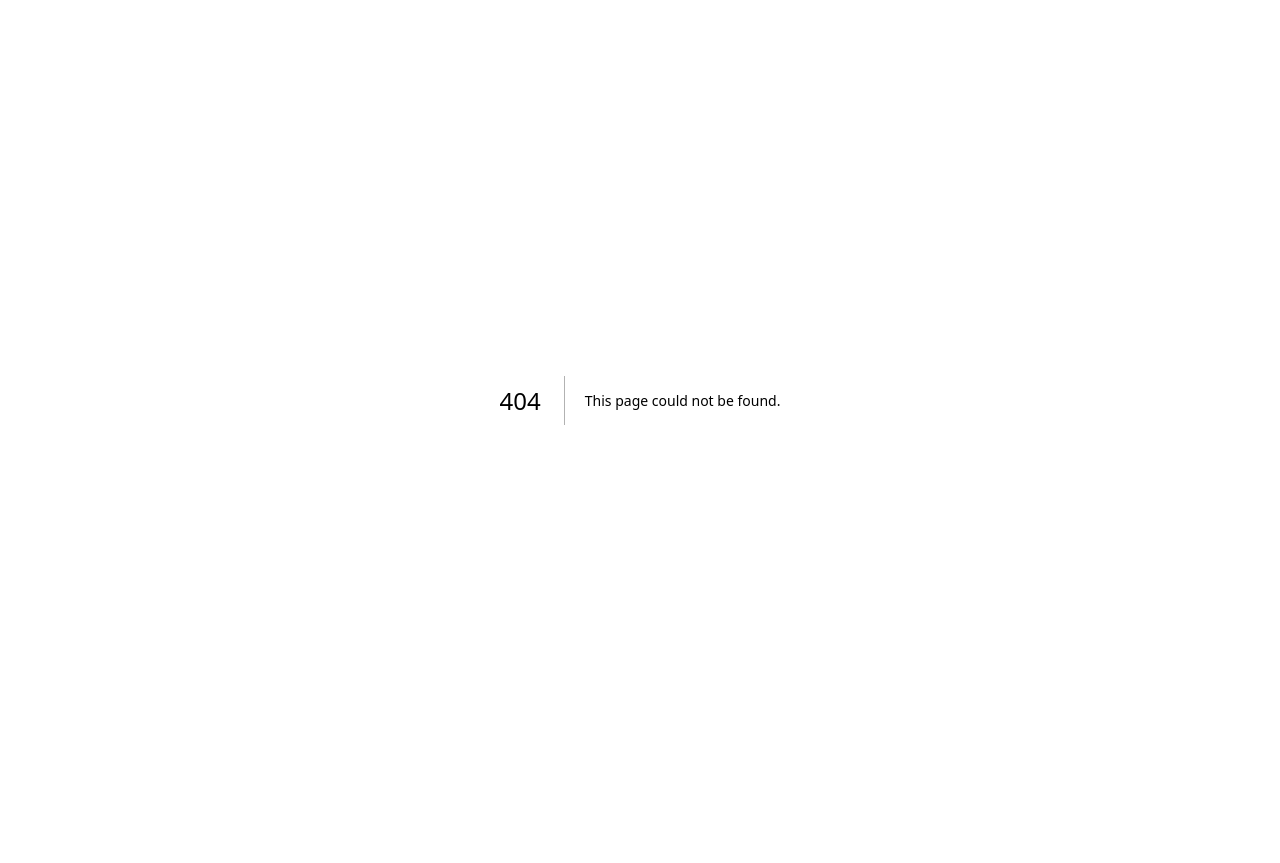
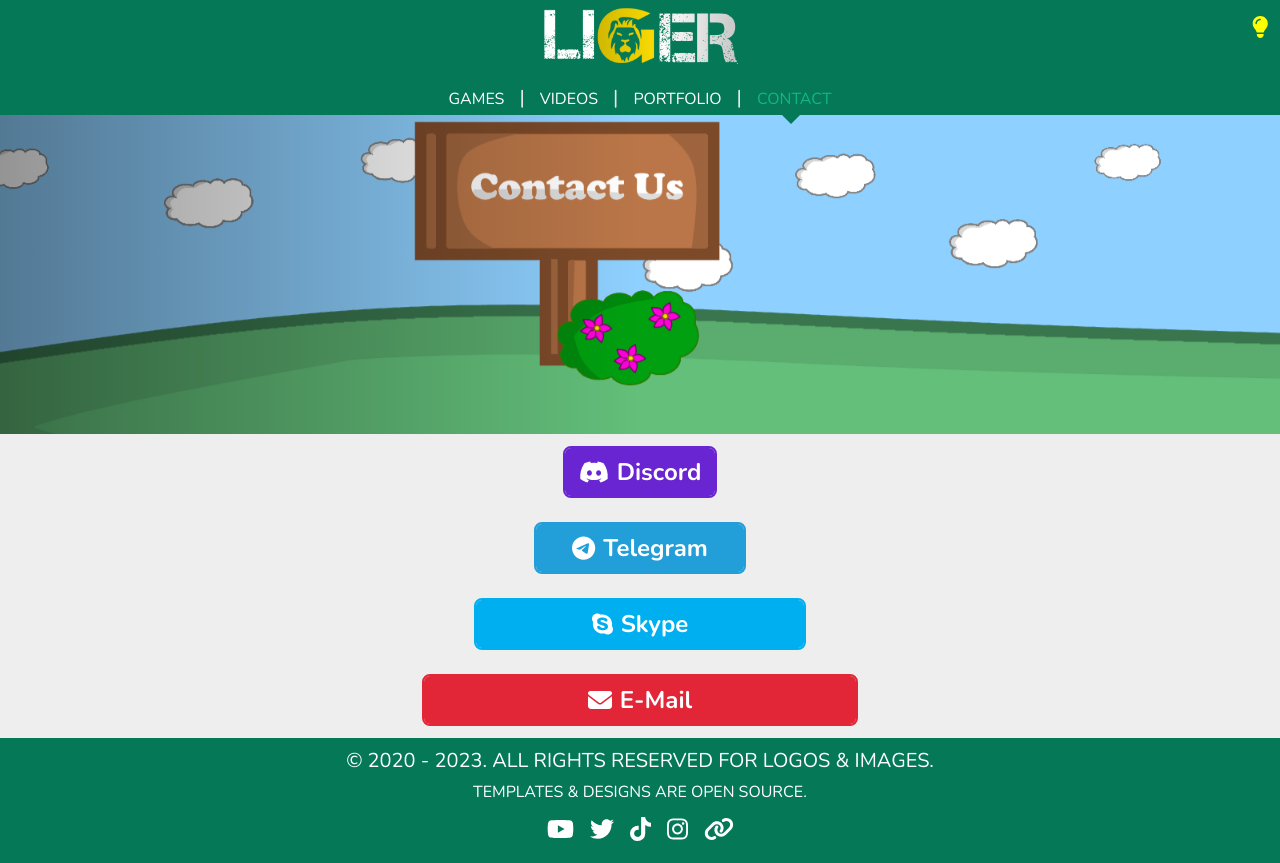
Before and after one commit to ImLionelGitz/Website, a Next.js app: page /contact in a window 1280 px wide. Before the commit this address had no page. Before the commit the page ends 800 px from the top, so only its background shows below. Built offline with nearby package versions, Linux system fonts and the light colour scheme.

Commit message:
New Update

```diff
--- a/next.config.js
+++ b/next.config.js
@@ -15,6 +15,11 @@ const nextConfig = {
             {
                 protocol: 'https',
                 hostname: 'images-wixmp-ed30a86b8c4ca887773594c2.wixmp.com',
+            },
+
+            {
+                protocol: 'https',
+                hostname: 'cdn.pixabay.com'
             }
         ],
     }
--- /dev/null
+++ b/src/app/contact/page.tsx
@@ -0,0 +1,45 @@
+'use client'
+
+import dynamic from 'next/dynamic'
+import Main from '../widgets/Main'
+import Picture from '../ui/Picture'
+import Footer from '../ui/FooterBar'
+import ContactSlot from '../widgets/ContactSlot'
+import { FontAwesomeIcon } from '@fortawesome/react-fontawesome'
+import { faDiscord, faSkype, faTelegram } from '@fortawesome/free-brands-svg-icons'
+import { faEnvelope } from '@fortawesome/free-solid-svg-icons'
+
+const NavBar = dynamic(() => import('@/app/ui/NavBar'), { ssr: false })
+
+
+export default function Contact() {
+    return (
+        <Main className='overflow-x-hidden flex flex-col min-h-screen'>
+            <NavBar />
+            <Picture imgPath="/contact.png" />
+
+            <div className='flex justify-center items-center flex-col text-2xl font-bold flex-1'>
+                <ContactSlot info='kuzlivegang' bgcolor={'#6925d1'} className='m-3'>
+                    <FontAwesomeIcon icon={faDiscord} className='mr-2' />
+                    Discord
+                </ContactSlot>
+
+                <ContactSlot info='@LionelLeoPlayz' bgcolor={'#229ED9'} className='m-3'>
+                    <FontAwesomeIcon icon={faTelegram} className='mr-2' />
+                    Telegram
+                </ContactSlot>
+
+                <ContactSlot info='live:.cid.83b9a465ed726c7e' bgcolor={'#00aff0'} className='m-3'>
+                    <FontAwesomeIcon icon={faSkype} className='mr-2' />
+                    Skype
+                </ContactSlot>
+
+                <ContactSlot info='fridaynightfunkintimothy@gmail.com' bgcolor={'#e22638'} className='m-3'>
+                    <FontAwesomeIcon icon={faEnvelope} className='mr-2' />
+                    E-Mail
+                </ContactSlot>
+            </div>
+            <Footer />
+        </Main>
+    )
+}
--- a/src/app/games/page.tsx
+++ b/src/app/games/page.tsx
@@ -8,10 +8,10 @@ import GSlot from "../widgets/Gameslot"
 // import { FontAwesomeIcon } from "@fortawesome/react-fontawesome"
 // import { faCog } from "@fortawesome/free-solid-svg-icons"
 import Popup from "../ui/Popup"
+import Main from "../widgets/Main"
+import Footer from "../ui/FooterBar"
 
-const NavBar = dynamic(() => import('@/app/ui/NavBar'), { ssr: false }),
-    Footer = dynamic(() => import('@/app/ui/FooterBar'), { ssr: false }),
-    Main = dynamic(() => import('@/app/widgets/Main'), { ssr: false })
+const NavBar = dynamic(() => import('@/app/ui/NavBar'), { ssr: false })
 
 export default function Games() {
     // function OnSettingClick() {
--- a/src/app/globals.scss
+++ b/src/app/globals.scss
@@ -32,6 +32,8 @@ body {
   transition: .2s ease;
 }
 
+// Effect Classes
+
 .active {
   &::after {
     border: 14px solid transparent;
@@ -61,6 +63,10 @@ body {
 .HideBG {
   background: none !important;
   pointer-events: none;
+}
+
+.GetIn {
+  width: 0 !important;
 }
 
 // Viatial components
@@ -154,6 +160,7 @@ body {
     height: 25px;
     width: 25px;
     background-color: #eee;
+    border: 2px solid;
     border-radius: 4px;
 
     &:after {
@@ -176,8 +183,8 @@ body {
   }
 
   .checkbox:after {
-    left: 9px;
-    top: 2px;
+    left: 7px;
+    top: 1px;
     width: 8px;
     height: 17px;
     border: solid white;
@@ -335,7 +342,7 @@ body {
   display: inline-flex;
   flex-direction: column;
   align-items: center;
-  font-size: 30px;
+  font-size: 20px;
   transition: 0.2s ease-in;
 
   .container {
@@ -343,7 +350,6 @@ body {
     width: 345px;
     height: 245px;
     overflow: hidden;
-    margin-bottom: 8px;
 
     img {
       max-width: 345px;
@@ -400,6 +406,26 @@ body {
   }
 }
 
+.Contact {
+  position: relative;
+  overflow: hidden;
+  border-radius: 8px;
+  border: 2px solid var(--logo-color);
+
+  .round-icon {
+    position: absolute;
+    display: flex;
+    color: white;
+    justify-content: center;
+    align-items: center;
+    background-color: var(--logo-color);
+    width: 100%;
+    height: 100%;
+    transition: .2s ease;
+    overflow: hidden;
+  }
+}
+
 // Ui components
 
 .Navigation {
@@ -448,8 +474,9 @@ body {
     color: var(--text-color);
     overflow: hidden;
     text-align: center;
-    transform: translateX(-999px);
+    transform: translateX(-999vh);
     border-radius: 4px;
+    width: 50%;
 
     h1 {
       border-bottom: 2px solid var(--text-color);
@@ -503,6 +530,13 @@ body {
 // Mobile only mode
 
 @media only screen and (max-width: 480px) {
+  // Vitial Components
+
+  .Contact {
+    transform: scale(0.8);
+    margin: 0;
+  }
+
   // Ui components
 
   .Navigation {
--- a/src/app/page.tsx
+++ b/src/app/page.tsx
@@ -1,15 +1,15 @@
 'use client'
 
 import dynamic from "next/dynamic"
+import Footer from "./ui/FooterBar"
+import Picture from "./ui/Picture"
+import GSlot from "./widgets/Gameslot"
+import Main from "./widgets/Main"
+import VCard from "./widgets/Videocard"
 import Popup from "./ui/Popup"
 
 
-const NavBar = dynamic(() => import('@/app/ui/NavBar'), { ssr: false }),
-Picture = dynamic(() => import('@/app/ui/Picture'), { ssr: false }),
-Footer = dynamic(() => import('@/app/ui/FooterBar'), { ssr: false }),
-Main = dynamic(() => import('@/app/widgets/Main'), { ssr: false }),
-GSlot = dynamic(() => import('@/app/widgets/Gameslot'), { ssr: false }),
-VCard = dynamic(() => import('@/app/widgets/Videocard'), { ssr: false })
+const NavBar = dynamic(() => import('@/app/ui/NavBar'), { ssr: false })
 
 export default function Home() {
   return (
--- /dev/null
+++ b/src/app/portfolio/page.tsx
@@ -0,0 +1,24 @@
+'use client'
+
+import dynamic from 'next/dynamic'
+import Main from '../widgets/Main'
+import Footer from '../ui/FooterBar'
+import Image from 'next/image'
+
+const NavBar = dynamic(() => import('@/app/ui/NavBar'), { ssr: false })
+
+
+export default function Portfolio() {
+    return (
+        <Main className='overflow-x-hidden flex flex-col min-h-screen'>
+            <NavBar />
+
+            <div className='flex justify-center items-center flex-col text-2xl font-bold flex-1'>
+                <Image alt='Under Construction'
+                src={'https://cdn.pixabay.com/photo/2017/06/16/07/26/under-construction-2408061_1280.png'}
+                width={500} height={500} />
+            </div>
+            <Footer />
+        </Main>
+    )
+}
--- a/src/app/ui/FooterBar.tsx
+++ b/src/app/ui/FooterBar.tsx
@@ -1,11 +1,11 @@
 import { FontAwesomeIcon } from "@fortawesome/react-fontawesome";
-import { faYoutube, faTwitter, faDiscord, faInstagram } from "@fortawesome/free-brands-svg-icons";
+import { faYoutube, faTwitter, faInstagram, faTiktok } from "@fortawesome/free-brands-svg-icons";
 import { faLink } from "@fortawesome/free-solid-svg-icons";
 
 import MediaBtn from '@/app/widgets/Button'
 
 export default function Footer() {
-    const icons = [faYoutube, faTwitter, faDiscord, faInstagram, faLink],
+    const icons = [faYoutube, faTwitter, faTiktok, faInstagram, faLink],
         links = ['lol', 'popo', 'oio', 'uio', 'lkj']
     const date = new Date()
 
--- a/src/app/ui/Popup.tsx
+++ b/src/app/ui/Popup.tsx
@@ -59,12 +59,12 @@ export default function Popup({ settingMode, settingOptions, className }: Popup)
 
     if (settingMode && settingOptions) return (
         <div className="Popup HideBG" ref={PopupUI} onClick={OutClick}>
-            <div ref={ContentHolder} className={"content" + ' ' + className}>
+            <div ref={ContentHolder} className="content">
                 <h1 className='p-3 mx-12'>
-                    Settings
+                    Filter
                 </h1>
 
-                <div className='flex justify-center flex-wrap my-4'>
+                <div className={className || 'flex justify-center flex-wrap my-4'}>
                     {
                         data.map(setting => setting)
                     }
--- /dev/null
+++ b/src/app/videos/page.tsx
@@ -0,0 +1,52 @@
+'use client'
+
+import dynamic from "next/dynamic"
+import Picture from "../ui/Picture"
+import Button from "../widgets/Button"
+import Popup from "../ui/Popup"
+import Main from "../widgets/Main"
+import Footer from "../ui/FooterBar"
+import VCard from "../widgets/Videocard"
+import { FontAwesomeIcon } from "@fortawesome/react-fontawesome"
+import { faFilter } from "@fortawesome/free-solid-svg-icons"
+import Input from "../widgets/Input"
+
+const NavBar = dynamic(() => import('@/app/ui/NavBar'), { ssr: false })
+
+export default function Videos() {
+    function OnSettingClick() {
+        const event = new CustomEvent('settings_clicked')
+        window.dispatchEvent(event)
+    }
+
+    return (
+        <Main className='overflow-x-hidden'>
+            <NavBar />
+            <Picture imgPath="/video.png" className='h-96' />
+
+            <div className='text-center text-2xl font-bold'>
+                <div className='mt-3'>
+                    <h1 className="inline">Videos</h1>
+                    <Button onclick={OnSettingClick} className="absolute right-0 mr-4">
+                        <FontAwesomeIcon icon={faFilter} />
+                    </Button>
+                </div>
+
+                <div className='flex flex-wrap justify-center'>
+                    <VCard icon="/gaming.png" title="lol" url="#" className='scale-75' />
+                    <VCard icon="/gaming.png" title="lol" url="#" className='scale-75' />
+                    <VCard icon="/gaming.png" title="lol" url="#" className='scale-75' />
+                    <VCard icon="/gaming.png" title="lol" url="#" className='scale-75' />
+                </div>
+            </div>
+
+            <Popup settingMode className='flex flex-wrap items-center flex-col mt-6' settingOptions={[
+                <Input type='CHECKBOX' key={1}>Active</Input>,
+                <Input type='CHECKBOX' key={2}>Semi-Active</Input>,
+                <Input type='CHECKBOX' key={3}>Retired</Input>
+            ]} />
+
+            <Footer />
+        </Main>
+    )
+}
--- /dev/null
+++ b/src/app/widgets/ContactSlot.tsx
@@ -0,0 +1,30 @@
+import { useRef } from 'react'
+
+export default function ContactSlot({ children, info, bgcolor, className }: ContactSlot) {
+  const tooltip = useRef<HTMLDivElement>(null)
+
+  function OnMouseEnter() {
+    if (tooltip.current) {
+      const RealTooltip = tooltip.current
+
+      if (!RealTooltip.classList.contains('GetIn')) RealTooltip.classList.add('GetIn')
+    }
+  }
+
+  function OnMouseLeave() {
+    if (tooltip.current) {
+      const RealTooltip = tooltip.current
+
+      if (RealTooltip.classList.contains('GetIn')) RealTooltip.classList.remove('GetIn')
+    }
+  }
+
+  return (
+    <div onMouseEnter={OnMouseEnter} onMouseLeave={OnMouseLeave}
+      style={{ '--logo-color': bgcolor } as React.CSSProperties} className={'Contact ' + className || ''}
+    >
+      <div ref={tooltip} className='round-icon'>{children}</div>
+      <div className='p-2'>{info}</div>
+    </div>
+  );
+}
```
Also changed, not shown: global.d.ts (+7 -0 lines).
